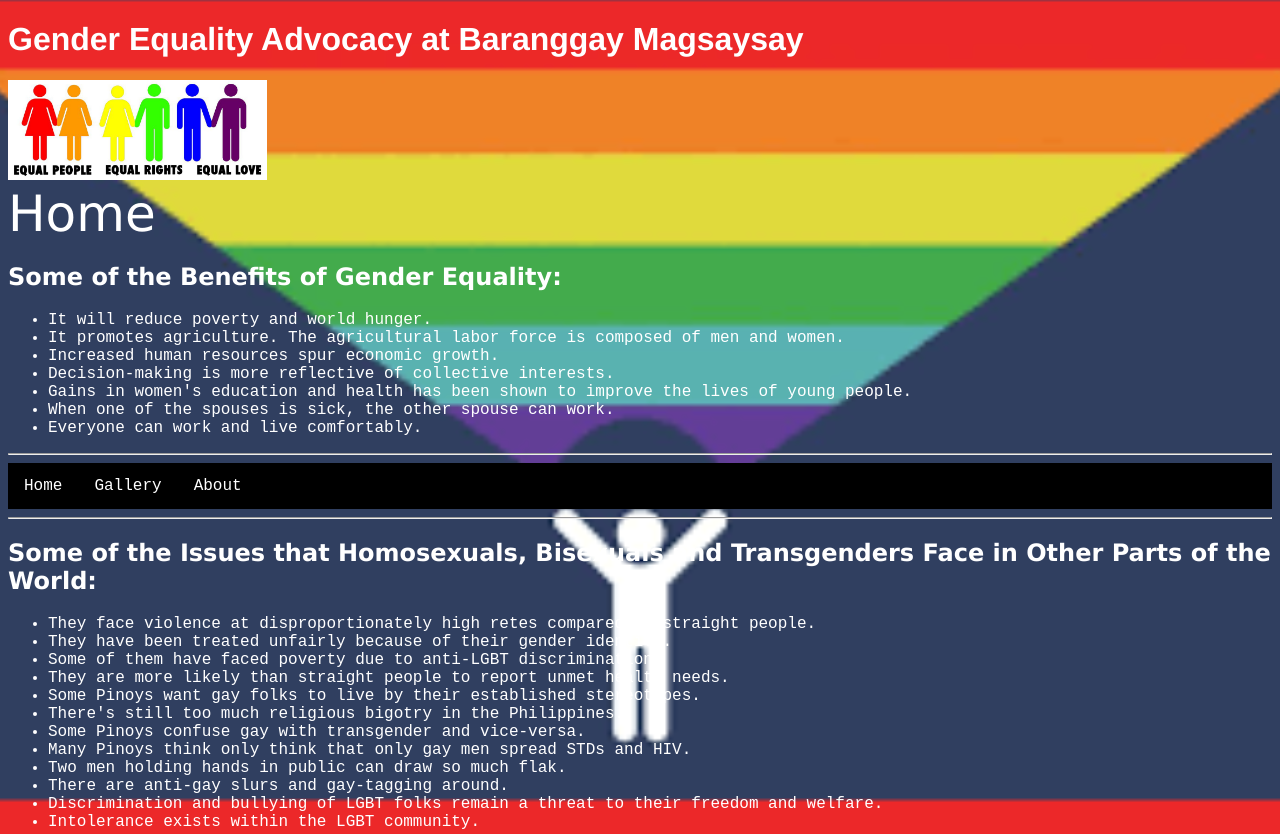
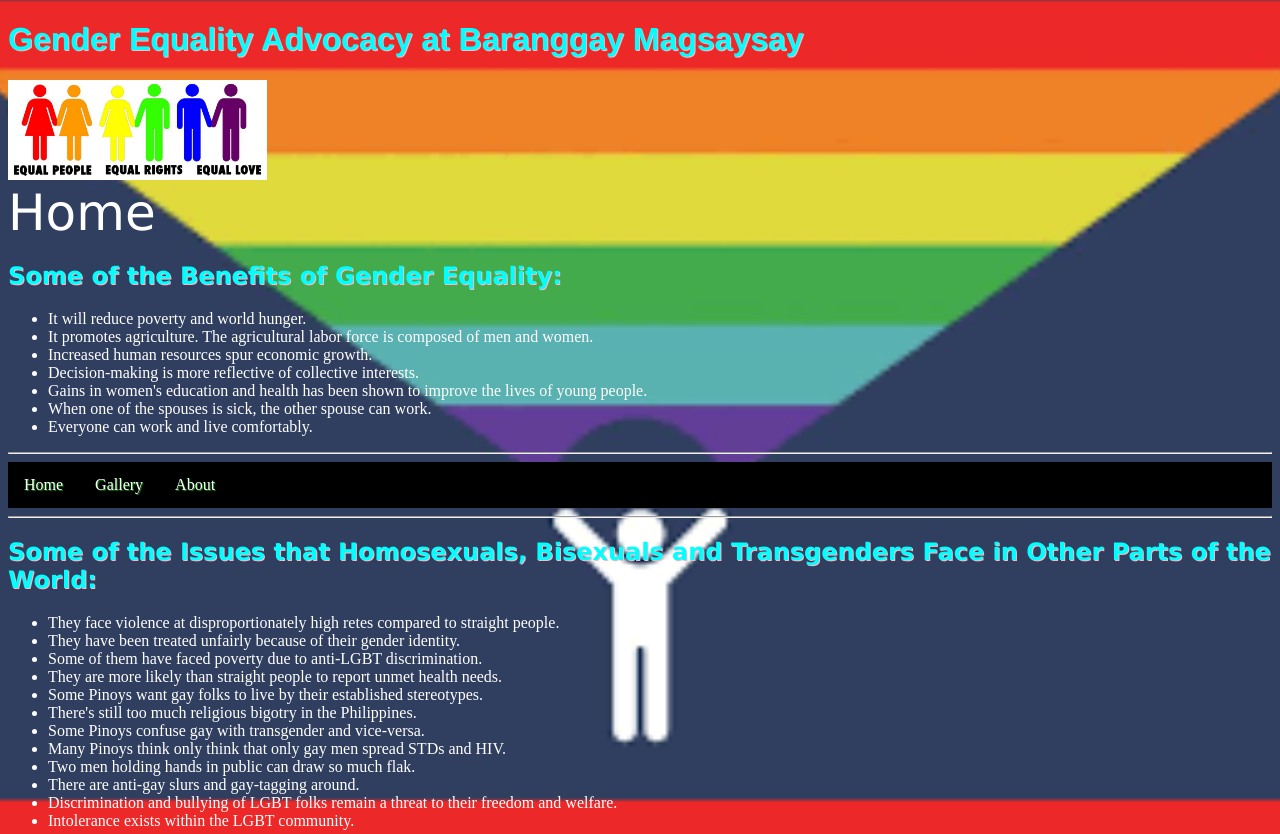
Before and after one commit to CarvillePanawan/WebTech-Lab, a plain HTML site: page 9325B-G3/9325B-G3-2/9325B-G3-2.Vincent ALT/9325B-G3-2/index.html in a window 1280 px wide. Shown: the top 834 px of the page. Drawn offline with Linux system fonts and the light colour scheme.

Commit message:
Added color and text-shadow in stylesheet.css

```diff
--- a/9325B-G3/9325B-G3-2/9325B-G3-2.Vincent ALT/9325B-G3-2/stylesheet.css
+++ b/9325B-G3/9325B-G3-2/9325B-G3-2.Vincent ALT/9325B-G3-2/stylesheet.css
@@ -1,26 +1,34 @@
 body {
     background: url("background 6.png") no-repeat center fixed;
     background-size: cover;
-    color:white;
+    color: white;
     font-family: "Courier New"
+    text-shadow: 1px 1px skyblue;
 }
 
 h1 {
     font-family: "Helvetica";
+    color: aqua;
+    text-shadow: 1px 1px lightpink;
 }
 
 h2{
     font-family: "Verdana";
+    color: aqua;
+    text-shadow: 1px 1px lightpink;
 }
 
 h3 {
     font-family: "Verdana";
+    color: aqua;
+    text-shadow: 1px 1px lightpink;
 }
 
 h6 {
     text-align: center;
     color: aqua;
     font-size: 12px;
+    text-shadow: 1px 1px lightpink;
 }
 
 #content {
@@ -39,6 +47,7 @@ h6 {
 
 li a {
     color: white;
+    text-shadow: 1px 1px green;
 }
 
 li a.one:hover{
@@ -130,4 +139,5 @@ li a.Five{
 
 #footer {
     color: aqua;
+    text-shadow: 1px 1px lightpink;
 }
```
